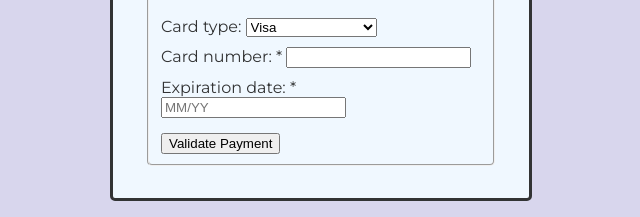
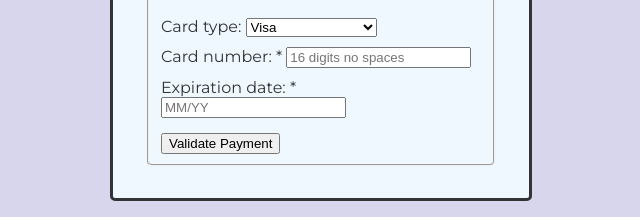
Before and after one commit to kasugaijin/form-practice, a plain HTML site: page payment.html in a window 1280 px wide. Shown: the part 428-645 px from the top of the page, 319-959 px from the left. Drawn offline with Linux system fonts and the light colour scheme.

Commit message:
added cc number placeholder text

```diff
--- a/payment.html
+++ b/payment.html
@@ -47,7 +47,7 @@
 
       <label for="ccnum">Card number: *</label>
       <input type="tel" name="ccnum" id="ccnum" required
-      pattern="^([0-9]{16})$"> </input><br>
+      pattern="^([0-9]{16})$" placeholder="16 digits no spaces"> </input><br>
 
       <label for="ccexp">Expiration date: *</label>
       <input type="text" name="ccexp" id="ccexp" placeholder="MM/YY" required
```
